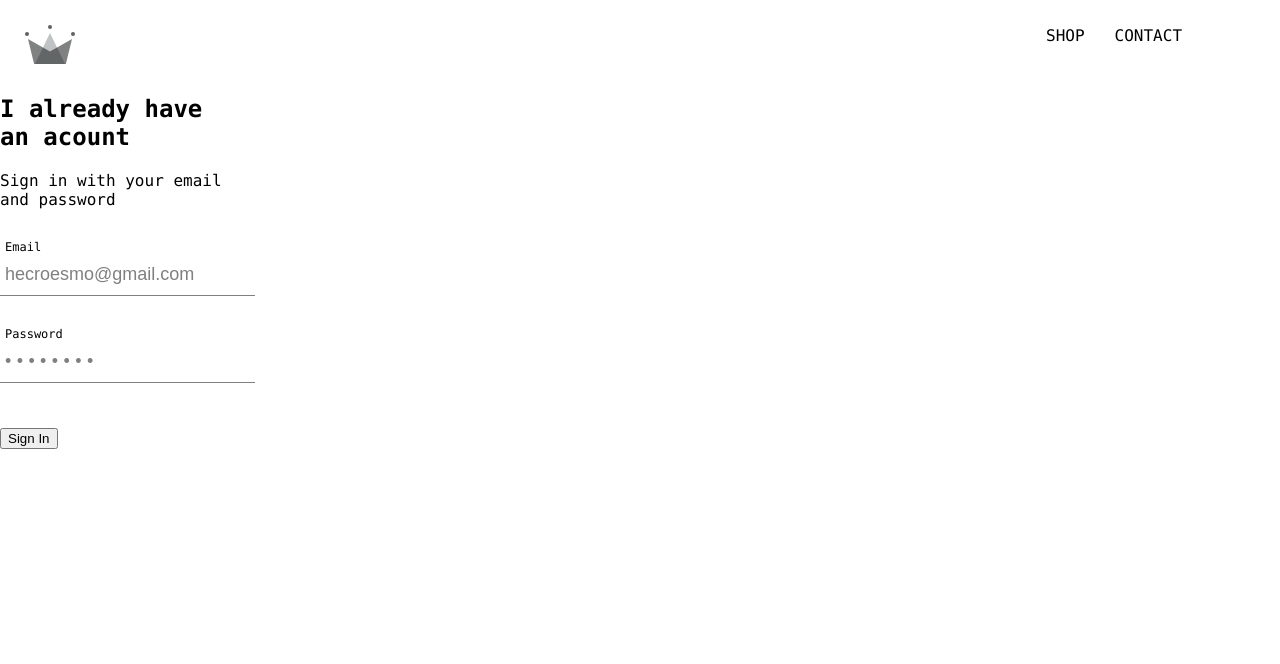
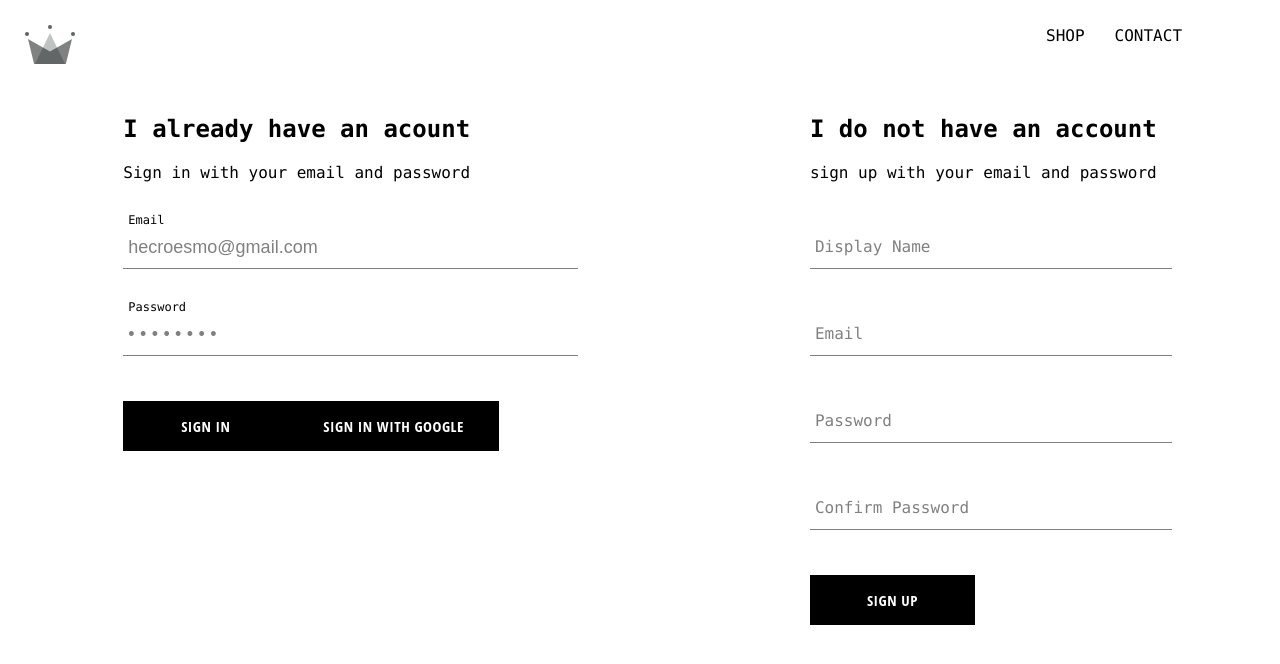
Before and after one commit to Hecroesmo/react-e-commerce, a React (Create React App) app: page /sign-in-and-sign-up in a window 1280 px wide. Shown: the top 664 px of the page. Built offline with nearby package versions, Linux system fonts and the light colour scheme; no server answers.

Commit message:
register firebase app and added configuration,

```diff
--- a/package.json
+++ b/package.json
@@ -6,6 +6,7 @@
     "@testing-library/jest-dom": "^5.16.5",
     "@testing-library/react": "^13.4.0",
     "@testing-library/user-event": "^13.5.0",
+    "firebase": "^9.10.0",
     "node-sass": "^7.0.3",
     "react": "^18.2.0",
     "react-dom": "^18.2.0",
--- a/src/App.js
+++ b/src/App.js
@@ -7,8 +7,30 @@ import ShopPage from './components/shop/shop.component';
 import './App.css';
 import Header from './components/header/header.component';
 import SignInAndSignUp from './pages/sign-in-and-sign-up/sign-in-and-sign-up.component';
+import { auth } from './firebase/firebase.utils';
 
-function App() {
+class App extends React.Component {
+  constructor(props) {
+    super(props)
+    this.state = {
+      currentUser: null
+    }
+  }
+
+  unsubscribeFromAuth = null
+
+  componentDidMount() {
+    this.unsubscribeFromAuth = auth.onAuthStateChanged(user => {
+      this.setState({currentUser: user})
+      console.log(user)
+    })
+  }
+
+  componentWillUnmount() {
+    this.state.unsubscribeFromAuth()
+  }
+
+  render() {
     return (
       <div>
         <Header />
@@ -20,5 +42,6 @@ function App() {
       </div>
     );
   }
+}
 
 export default App;
--- /dev/null
+++ b/src/components/custom-button/custom-button.component.jsx
@@ -0,0 +1,13 @@
+import React from "react";
+
+import './custom-button.style.scss'
+
+const CustomeButton = ({ children, ...otherProps }) => {
+  return (
+    <button className="custom-button" {...otherProps}>
+      {children}
+    </button>
+  )
+}
+
+export default CustomeButton
--- /dev/null
+++ b/src/components/custom-button/custom-button.style.scss
@@ -0,0 +1,22 @@
+.custom-button {
+  min-width: 165px;
+  width: auto;
+  height: 50px;
+  letter-spacing: 0.5px;
+  line-height: 50px;
+  padding: 0 35px 0 35px;
+  font-size: 15px;
+  background-color: black;
+  color: white;
+  text-transform: uppercase;
+  font-family: 'Open Sans Condensed';
+  font-weight: bolder;
+  border: none;
+  cursor: pointer;
+
+  &:hover {
+    background-color: white;
+    color: black;
+    border: 1px solid black;
+  }
+}
--- a/src/components/sign-in/sign-in.component.jsx
+++ b/src/components/sign-in/sign-in.component.jsx
@@ -1,4 +1,6 @@
 import React from "react";
+import { signInWithGoogle } from "../../firebase/firebase.utils";
+import CustomeButton from "../custom-button/custom-button.component";
 import FormInput from "../form-input/form-input.component";
 
 import './sign-in.style.scss'
@@ -49,7 +51,14 @@ class SignIn extends React.Component {
             label="Password"
             required
           />
-          <button>Sign In</button>
+          <div className="button-container">
+            <CustomeButton type="submit">Sign In</CustomeButton>
+            <CustomeButton onClick={ signInWithGoogle }>
+              {' '}
+              Sign In With Google
+              {' '}
+            </CustomeButton>
+          </div>
         </form>
       </div>
     )
--- a/src/components/sign-in/sign-in.style.scss
+++ b/src/components/sign-in/sign-in.style.scss
@@ -1,3 +1,15 @@
 .sign-in {
-  width: 30vh;
+  width: 55vh;
+
+  display: flex;
+  flex-direction: column;
+
+  .title {
+    margin: 10px 0;
+  }
+
+  .button-container {
+    width: 100%;
+    display: flex;
+  }
 }
--- /dev/null
+++ b/src/components/sign-up/sign-up.component.jsx
@@ -0,0 +1,73 @@
+import React from "react";
+import CustomeButton from "../custom-button/custom-button.component";
+import FormInput from "../form-input/form-input.component";
+
+import './sign-up.style.scss'
+
+class SignUp extends React.Component {
+  constructor(props) {
+    super(props)
+    this.state = {
+      displayName: '',
+      email: '',
+      password: '',
+      confirmPassword: ''
+    }
+  }
+
+  handleChange = event => {
+    const {value, name} = event.target
+    this.setState({[name]: value})
+  }
+
+  render() {
+    return (
+      <div>
+        <h2>I do not have an account</h2>
+        <span>sign up with your email and password</span>
+        <form>
+          <FormInput
+            type="text"
+            name="displayName"
+            value={this.state.displayName}
+            handleChange={this.handleChange}
+            label="Display Name"
+            required
+          />
+
+          <FormInput
+            type="email"
+            name="Email"
+            value={this.state.email}
+            handleChange={this.handleChange}
+            label="Email"
+            required
+          />
+
+          <FormInput
+            type="password"
+            name="password"
+            value={this.state.password}
+            handleChange={this.handleChange}
+            label="Password"
+            required
+          />
+
+          <FormInput
+            type="password"
+            name="confirmPassword"
+            value={this.state.confirmPassword}
+            handleChange={this.handleChange}
+            label="Confirm Password"
+            required
+          />
+
+          <CustomeButton>Sign Up</CustomeButton>
+        </form>
+
+      </div>
+    )
+  }
+}
+
+export default SignUp
--- /dev/null
+++ b/src/firebase/firebase.utils.js
@@ -0,0 +1,28 @@
+// Import the functions you need from the SDKs you need
+import { initializeApp } from "firebase/app";
+
+// TODO: Add SDKs for Firebase products that you want to use
+// https://firebase.google.com/docs/web/setup#available-libraries
+import { getFirestore } from 'firebase/firestore/lite';
+import { getAuth, GoogleAuthProvider, signInWithPopup } from 'firebase/auth';
+
+// Your web app's Firebase configuration
+const firebaseConfig = {
+  apiKey: "AIzaSyA-l3Q7OktcXHHbec5VMDrgEW-3wCUWp8s",
+  authDomain: "clothes-ecommerce-78bbd.firebaseapp.com",
+  projectId: "clothes-ecommerce-78bbd",
+  storageBucket: "clothes-ecommerce-78bbd.appspot.com",
+  messagingSenderId: "988000281993",
+  appId: "1:988000281993:web:4d9586ef1ff444bf90ed58"
+};
+
+// Initialize Firebase
+const app = initializeApp(firebaseConfig)
+export const firestore = getFirestore(app)
+export const auth = getAuth(app)
+
+const provider = new GoogleAuthProvider();
+provider.setCustomParameters({ prompt: 'select_account' })
+export const signInWithGoogle = () => signInWithPopup(auth, provider)
+
+export default app
--- a/src/pages/sign-in-and-sign-up/sign-in-and-sign-up.component.jsx
+++ b/src/pages/sign-in-and-sign-up/sign-in-and-sign-up.component.jsx
@@ -1,12 +1,14 @@
 import React from "react";
 import SignIn from "../../components/sign-in/sign-in.component";
+import SignUp from "../../components/sign-up/sign-up.component";
 
 import './sign-in-and-sign-up.style.scss'
 
 const SignInAndSignUp = () => {
   return (
-    <div>
+    <div className="sign-in-and-sign-up">
       <SignIn />
+      <SignUp />
     </div>
   )
 }
--- a/src/pages/sign-in-and-sign-up/sign-in-and-sign-up.style.scss
+++ b/src/pages/sign-in-and-sign-up/sign-in-and-sign-up.style.scss
@@ -0,0 +1,4 @@
+.sign-in-and-sign-up {
+  display: flex;
+  justify-content: space-around;
+}
```
Also changed, not shown: src/components/sign-up/sign-up.style.scss (added), 1 other file (tests, documents, lock files or other folders). Lines whose indentation alone changed are shown as unchanged.
